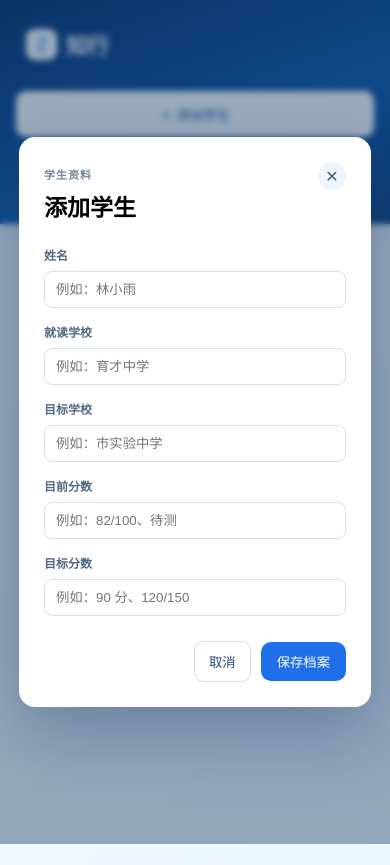
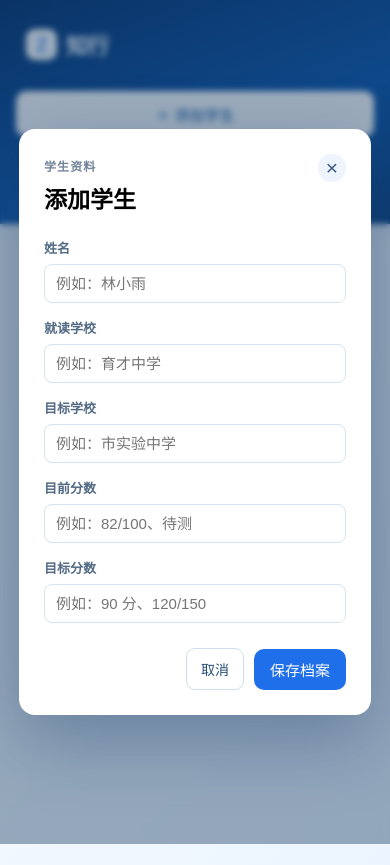
Before and after one commit to hirenvladimir-bot/tutor-student-manager, a plain HTML site: page index.html in a window 390 px wide. Both pictures are taken after a click on the button "＋ 添加学生". Drawn offline with nearby package versions, Linux system fonts and the light colour scheme.

Commit message:
Increase interface typography

```diff
--- a/index.html
+++ b/index.html
@@ -5,6 +5,7 @@
   <meta name="viewport" content="width=device-width, initial-scale=1.0" />
   <title>知行 · 家教学生管理</title>
   <link rel="stylesheet" href="style.css" />
+  <link rel="stylesheet" href="ui-overrides.css" />
 </head>
 <body>
   <main class="app-shell">
--- /dev/null
+++ b/ui-overrides.css
@@ -0,0 +1,2 @@
+/* Improved reading size for the tutor workflow */
+body{font-size:16px}.student-item{font-size:15px}.student-item small,.sidebar-label,.sidebar-foot{font-size:12px}.add-student,.primary-btn{font-size:15px}.outline-btn{font-size:14px}.sync-indicator{font-size:12px}.eyebrow,.section-kicker,.field-label{font-size:12px}.school-row strong{font-size:16px}.overview-hint,.empty-state p{font-size:15px}.section-head h2{font-size:20px}.small-primary,.text-btn{font-size:13px}.score-chip{font-size:13px}.notes-card textarea,.quick-add input{font-size:15px}.note-grid label,.form-grid label{font-size:13px}.course-item,.course-empty{font-size:14px}.goal-card p,.data-sections p,.helper,.data-note{font-size:13px}.custom-field{font-size:13px}.form-grid input{font-size:15px}.data-sections h3{font-size:15px}@media(max-width:650px){.title-block h1{font-size:33px}.header-actions{gap:8px}}
```
